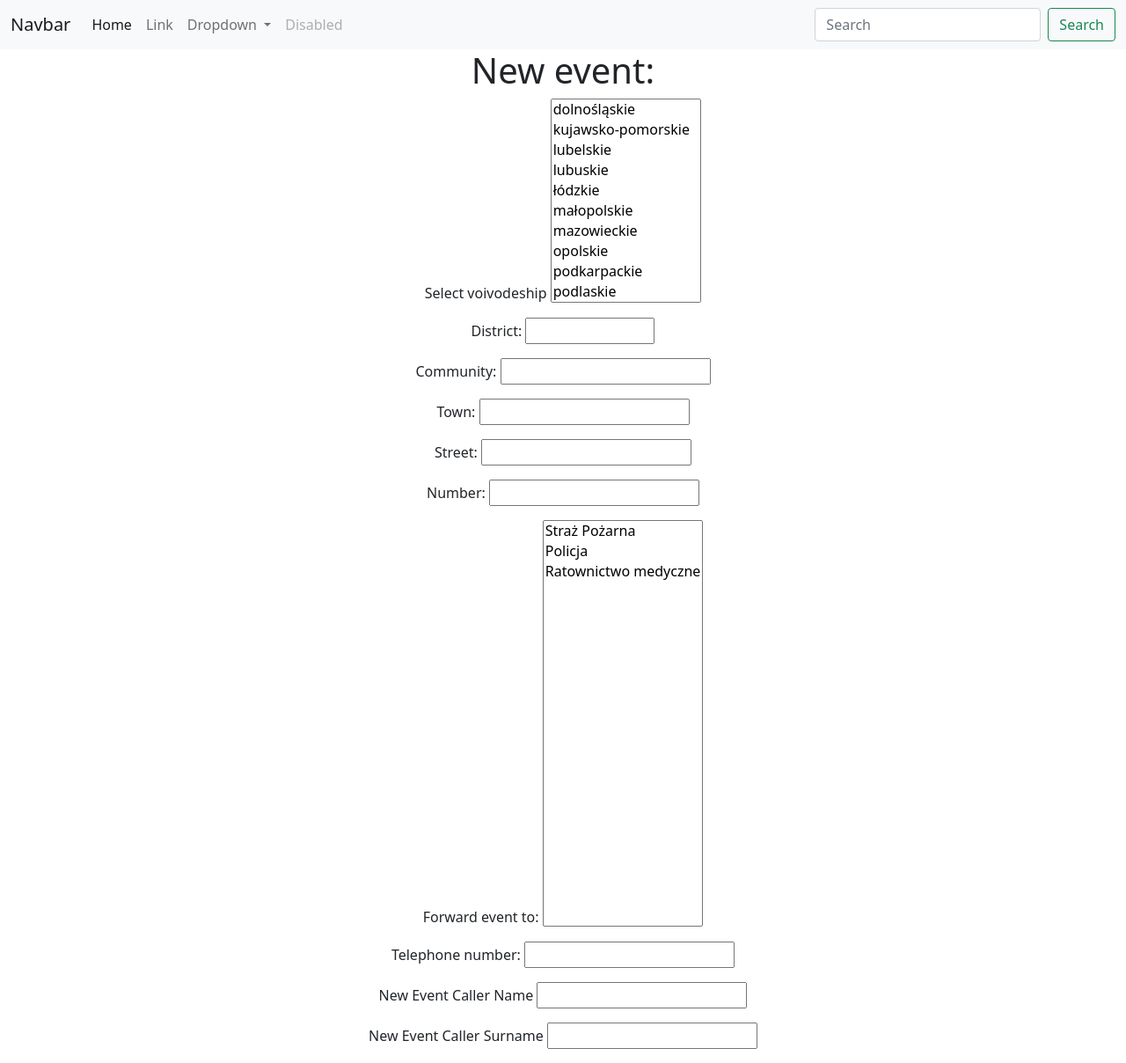
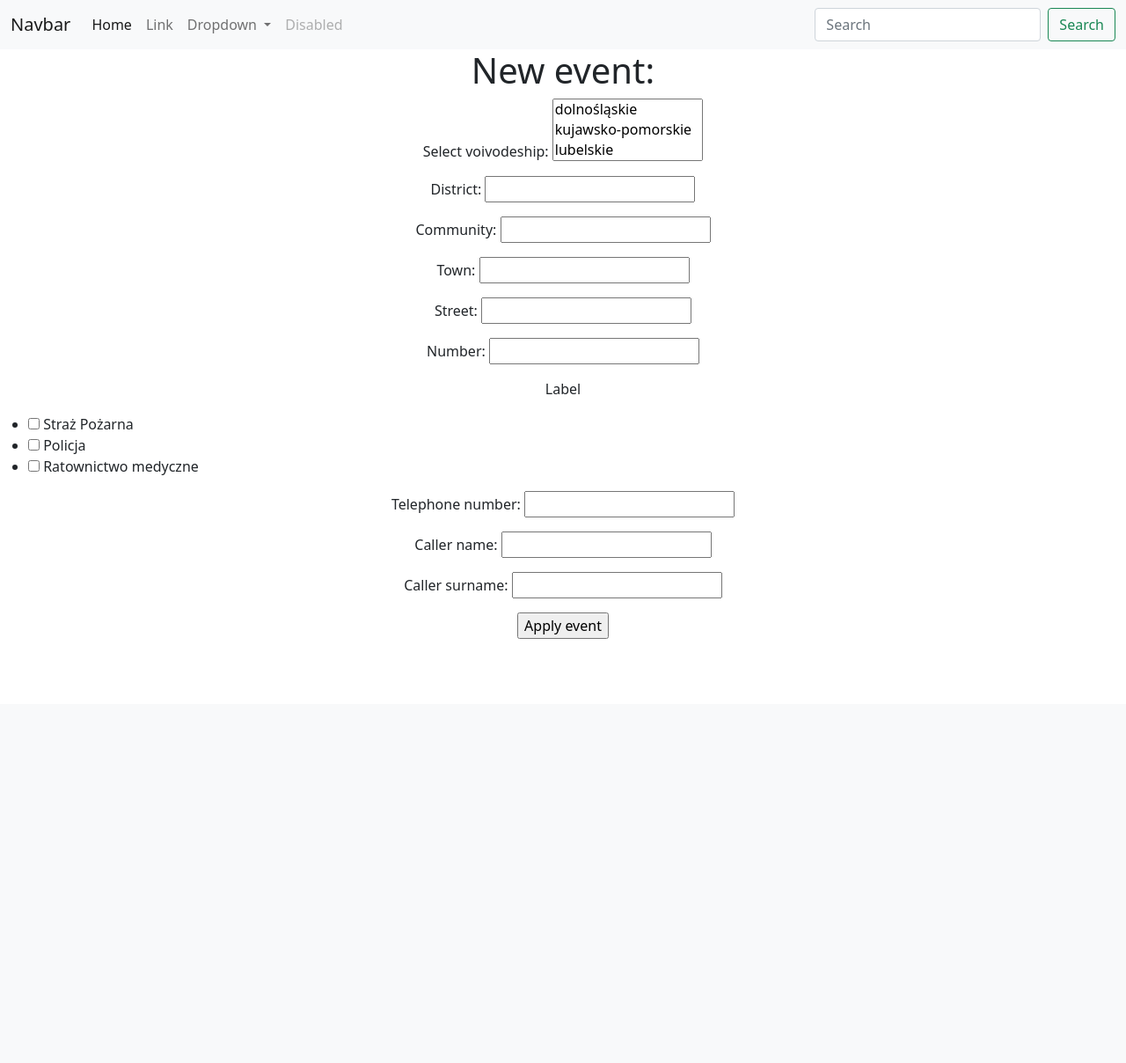
Before and after one commit to wojcik-mariusz/psap, a Flask app: page / in a window 1280 px wide. Shown: the whole page at 88% size. After the commit the page ends 726 px from the top, so only its background shows below. Run offline with Flask 2, Linux system fonts and the light colour scheme.

Commit message:
add multiply fields in forms, and update form templates

```diff
--- a/flask_template/server/forms.py
+++ b/flask_template/server/forms.py
@@ -1,10 +1,17 @@
+'''Flask config'''
+
 from flask_wtf import FlaskForm
-from wtforms.fields import StringField, SelectField, IntegerField
+from wtforms import widgets
+from wtforms.fields import StringField, SelectField, IntegerField, SelectMultipleField, SubmitField
 from wtforms.validators import data_required, length
 
 
+class MultiCheckboxField(SelectMultipleField):
+    widget = widgets.ListWidget(prefix_label=False)
+    option_widget = widgets.CheckboxInput()
+
 class NewEvent(FlaskForm):
-    new_event_voivodeship = SelectField("Select voivodeship", choices=[
+    new_event_voivodeship = SelectField("Select voivodeship:", choices=[
         "dolnośląskie", "kujawsko-pomorskie", "lubelskie", "lubuskie", "łódzkie", "małopolskie", "mazowieckie",
         "opolskie", "podkarpackie", "podlaskie", "pomorskie", "śląskie", "świętokrzyskie", "warmińsko-mazurskie",
         "wielkopolskie", "zachodniopomorskie"
@@ -14,7 +21,8 @@ class NewEvent(FlaskForm):
     new_event_town = StringField("Town:", validators=[data_required()])
     new_event_street = StringField("Street:")
     new_event_street_number = IntegerField("Number:", validators=[data_required()])
-    new_event_type_of_emergency_services_needed = SelectField("Forward event to:", choices=["Straż Pożarna", "Policja", "Ratownictwo medyczne"])
+    new_event_type_of_emergency_services_needed = MultiCheckboxField('Label', choices=["Straż Pożarna", "Policja", "Ratownictwo medyczne"])
     new_event_caller_telephone_number = IntegerField("Telephone number:", validators=[data_required(), length(min=9)])
-    new_event_caller_name = StringField()
-    new_event_caller_surname = StringField()
+    new_event_caller_name = StringField("Caller name:")
+    new_event_caller_surname = StringField("Caller surname:")
+    new_event_confirm_button = SubmitField("Apply event")
--- a/flask_template/templates/index.html
+++ b/flask_template/templates/index.html
@@ -11,10 +11,10 @@ base
     {{ form.hidden_tag() }}
         <p>
             {{ form.new_event_voivodeship.label }}
-            {{ form.new_event_voivodeship(size=10) }}
+            {{ form.new_event_voivodeship(size=3) }}
         </p><p>
             {{ form.new_event_district.label }}
-            {{ form.new_event_district(size=10) }}
+            {{ form.new_event_district(size=20) }}
         </p>
         <p>
             {{ form.new_event_community.label }}
@@ -32,9 +32,9 @@ base
             {{ form.new_event_street_number.label }}
             {{ form.new_event_street_number(size=20) }}
         </p>
-        <p>
+        <p align="center">
             {{ form.new_event_type_of_emergency_services_needed.label}}
-            {{ form.new_event_type_of_emergency_services_needed(size=20)}}
+            {{ form.new_event_type_of_emergency_services_needed(rows=3, multiple=True)}}
         </p>
         <p>
             {{ form.new_event_caller_telephone_number.label }}
@@ -48,6 +48,10 @@ base
             {{ form.new_event_caller_surname.label }}
             {{ form.new_event_caller_surname(size=20) }}
         </p>
+        <p>
+            {{ form.new_event_confirm_button(size=20) }}
+
+        </p>
     </form>
 
 {% endblock %}
```
